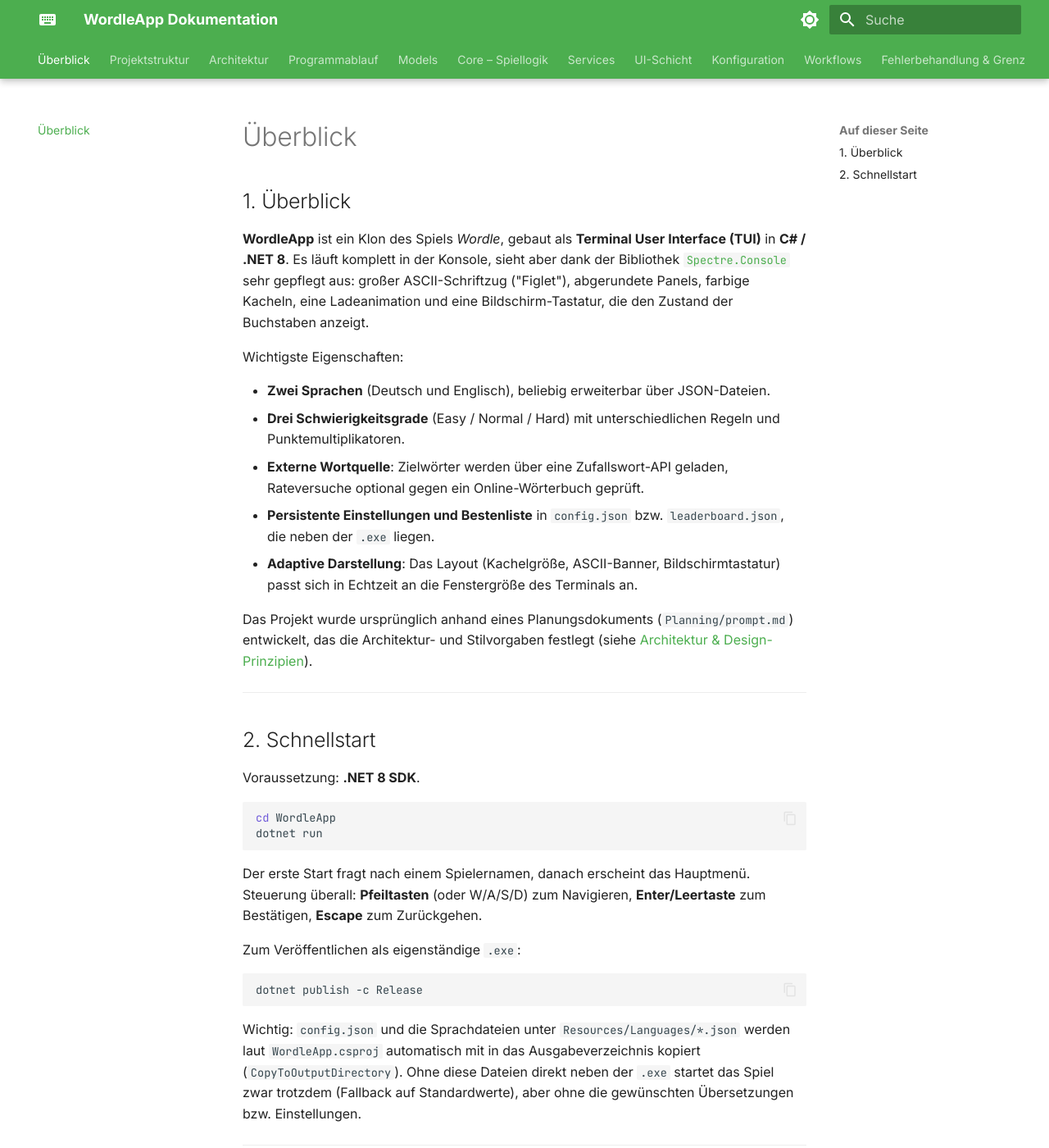
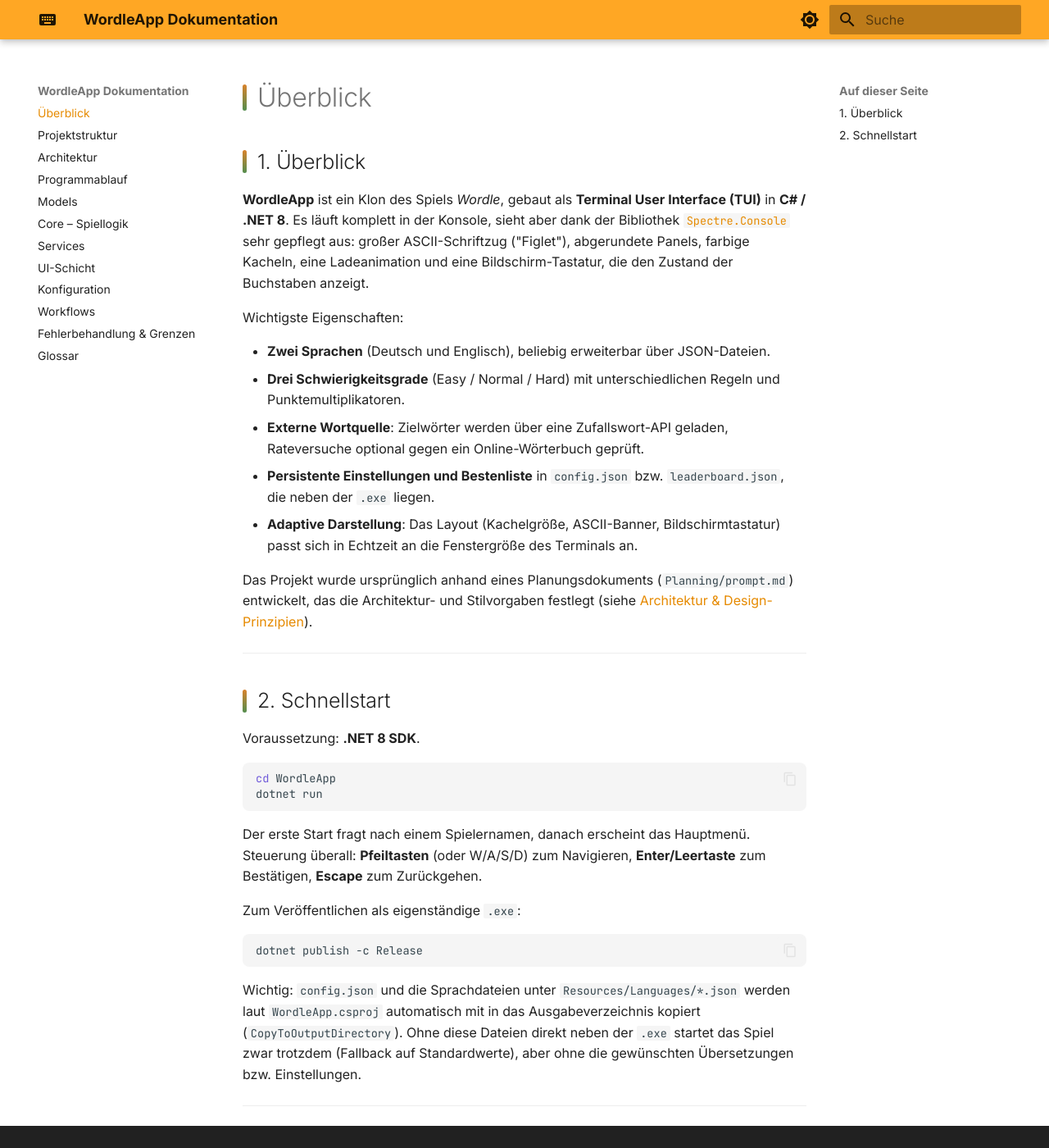
Before and after one commit to thatzanex/Wordle_TUI, an MkDocs documentation site: the page built from docs/index.md, in a window 1280 px wide and 1400 px high. Shown: the whole window at 82% size. Built offline with MkDocs 1.6.1 and Material for MkDocs 9.7.7, drawn with Linux system fonts in a browser that asks for light colours.

Commit message:
docs: switch to Wordle-orange theme, fix clipped nav tabs
Horizontal top tabs overflowed and clipped the last entry (Glossar)
once there were 12 top-level pages. Switched to the standard left
sidebar nav (no width limit) and replaced the green/orange palette
with a single Wordle-orange brand, pinned via CSS variable overrides
for an exact hue match instead of the generic Material swatch.

Co-Authored-By: Claude Sonnet 5 <noreply@anthropic.com>

```diff
--- /dev/null
+++ b/docs/assets/extra.css
@@ -0,0 +1,84 @@
+/* WordleApp docs — brand overrides on top of Material for MkDocs.
+   Named "orange" is only the base swatch; these variables pin the
+   exact Wordle-orange hue used across the app's own theme/branding. */
+
+:root {
+  --md-primary-fg-color: #d9822b;
+  --md-primary-fg-color--light: #e8a34f;
+  --md-primary-fg-color--dark: #a8611c;
+  --md-primary-bg-color: #ffffff;
+  --md-primary-bg-color--light: #ffffff;
+
+  --md-accent-fg-color: #c9761f;
+  --md-accent-fg-color--transparent: rgba(217, 130, 43, 0.1);
+  --md-accent-bg-color: #ffffff;
+  --md-accent-bg-color--light: #ffffff;
+
+  --wordle-correct: #538d4e;
+  --wordle-present: #d9822b;
+  --wordle-absent: #3a3a3c;
+}
+
+/* Dark mode keeps the slate ground but the same orange brand hue for
+   links, active nav state and buttons. */
+[data-md-color-scheme="slate"] {
+  --md-primary-fg-color: #e8a34f;
+  --md-primary-fg-color--light: #f0b876;
+  --md-primary-fg-color--dark: #c9761f;
+  --md-accent-fg-color: #f0b876;
+  --md-accent-fg-color--transparent: rgba(240, 184, 118, 0.12);
+  --md-typeset-a-color: #e8a34f;
+}
+
+/* Headings get a small Wordle-tile accent instead of a plain rule */
+.md-content h1,
+.md-content h2 {
+  position: relative;
+  padding-left: 0.9rem;
+}
+
+.md-content h1::before,
+.md-content h2::before {
+  content: "";
+  position: absolute;
+  left: 0;
+  top: 0.15em;
+  bottom: 0.15em;
+  width: 5px;
+  border-radius: 3px;
+  background: linear-gradient(180deg, var(--wordle-present), var(--wordle-correct));
+}
+
+/* Slightly refined code blocks and tables so the page reads less like
+   raw converted Markdown and more like a designed reference. */
+.md-typeset pre > code {
+  border-radius: 8px;
+}
+
+.md-typeset table:not([class]) {
+  border-radius: 8px;
+  overflow: hidden;
+  box-shadow: 0 1px 3px rgba(0, 0, 0, 0.08);
+}
+
+.md-typeset table:not([class]) th {
+  background-color: var(--md-primary-fg-color);
+  color: #fff;
+}
+
+.md-typeset .admonition,
+.md-typeset details {
+  border-radius: 8px;
+  border-inline-start-width: 4px;
+}
+
+/* Logo mark: reuse the tile favicon as a small badge next to the site title */
+.md-header__title,
+.md-nav__title {
+  font-weight: 600;
+}
+
+.md-typeset a {
+  text-decoration-thickness: 1px;
+  text-underline-offset: 2px;
+}
--- a/mkdocs.yml
+++ b/mkdocs.yml
@@ -7,14 +7,14 @@ theme:
   palette:
     - media: "(prefers-color-scheme: light)"
       scheme: default
-      primary: green
+      primary: orange
       accent: orange
       toggle:
         icon: material/brightness-7
         name: Dunkelmodus
     - media: "(prefers-color-scheme: dark)"
       scheme: slate
-      primary: green
+      primary: orange
       accent: orange
       toggle:
         icon: material/brightness-4
@@ -28,9 +28,9 @@ theme:
   features:
     - navigation.instant
     - navigation.tracking
-    - navigation.tabs
-    - navigation.tabs.sticky
+    - navigation.expand
     - navigation.sections
+    - navigation.path
     - navigation.top
     - navigation.footer
     - search.suggest
@@ -38,6 +38,9 @@ theme:
     - content.code.copy
     - content.code.annotate
     - toc.follow
+
+extra_css:
+  - assets/extra.css
 
 markdown_extensions:
   - admonition
```
